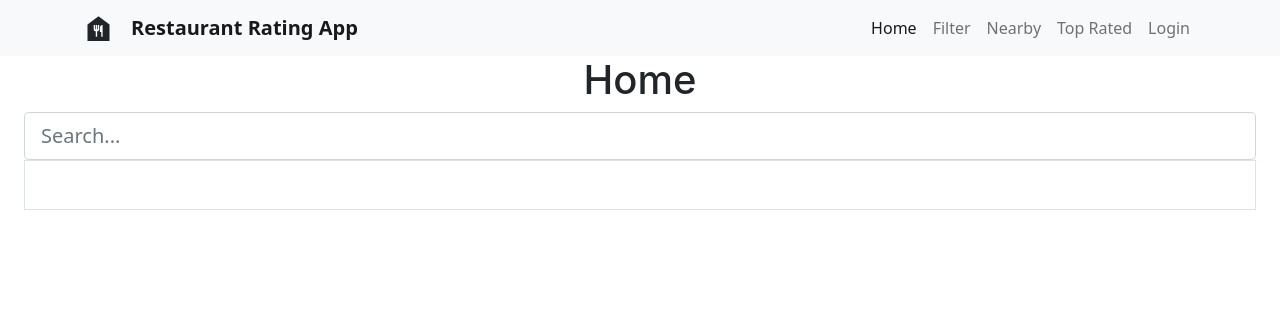
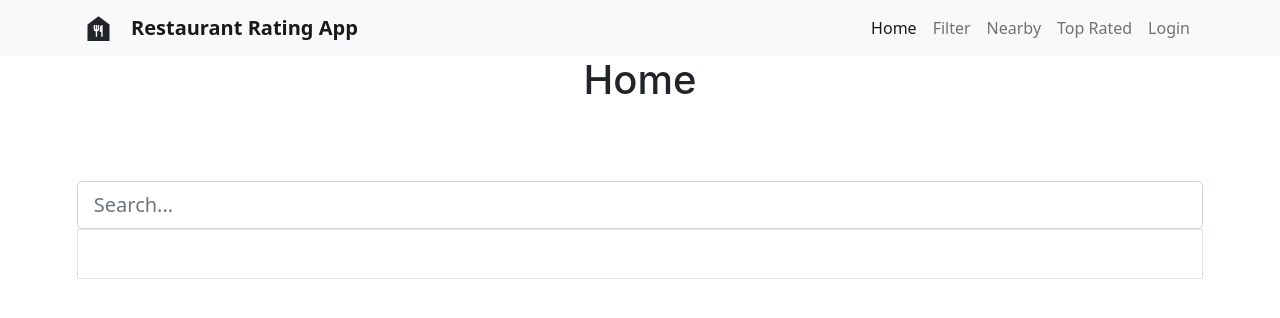
Before and after one commit to rba1aji/restoview, a React (Create React App) app: page / in a window 1280 px wide. Shown: the top 318 px of the page. Built offline with nearby package versions, Linux system fonts and the light colour scheme.

Commit message:
1 file modified

```diff
--- a/src/components/Search.js
+++ b/src/components/Search.js
@@ -66,7 +66,7 @@ export default function Search() {
 
   return (
     <>
-      <div className="ms-4 me-4">
+      <div style={{margin:"6vw"}} className="">
         <FormControl
           // autoFocus
           size="lg"
```
